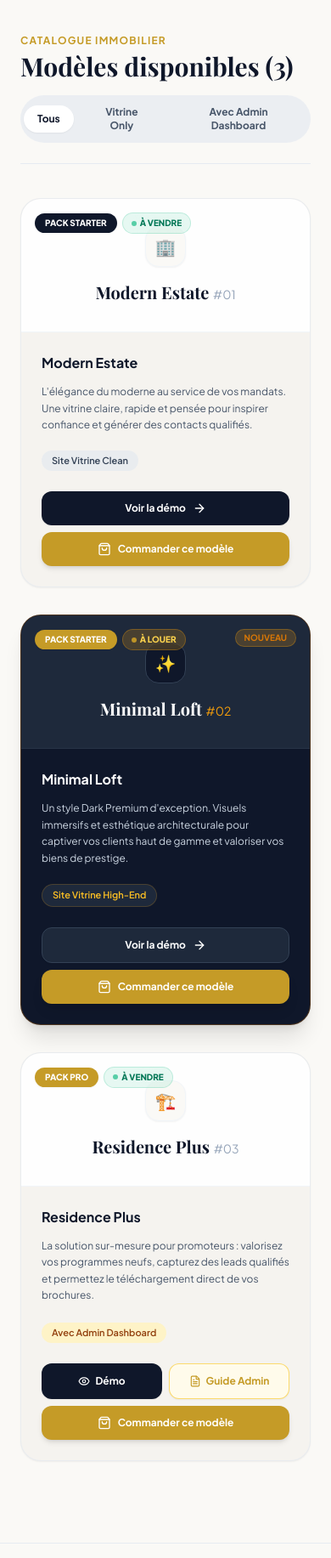
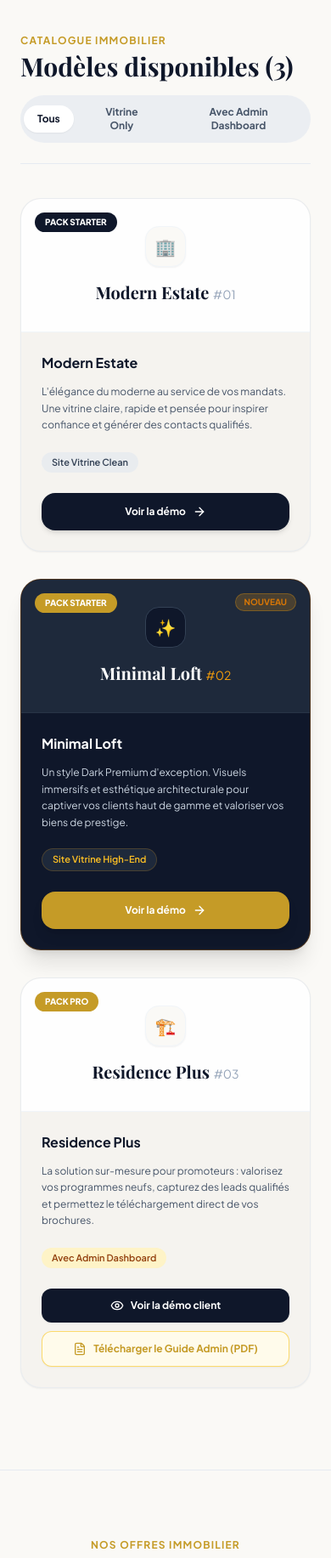
Before and after one commit to zakariaeayadi/zayro_shop, a Django app: page /category/immobilier/ in a window 390 px wide. Shown: the part 470-2303 px from the top of the page at 85% size. Run offline with Django 5.2, Linux system fonts and the light colour scheme; parts of the project's set-up code (start-up, migrations or seed data) failed here and were passed over; some libraries are stand-ins or nearby versions; some web fonts are replaced.

Commit message:
Update immobilier category page with order scroll and design badges

```diff
--- a/templates/store/category_immobilier.html
+++ b/templates/store/category_immobilier.html
@@ -100,15 +100,7 @@
             <div class="model-card model-vitrine bg-[#F5F3EF] rounded-3xl overflow-hidden border border-slate-200/60 shadow-sm hover:shadow-xl transition-all duration-300 flex flex-col justify-between group">
                 <div>
                     <div class="bg-white/90 backdrop-blur p-8 text-center relative border-b border-slate-100">
-                        <!-- Badges Statut & Pack -->
-                        <div class="absolute top-4 left-4 flex items-center gap-1.5">
-                            <span class="bg-[#0F172A] text-white text-[10px] font-extrabold uppercase px-3 py-1 rounded-full shadow-sm">PACK STARTER</span>
-                            <span class="bg-emerald-500/10 text-emerald-700 border border-emerald-500/20 backdrop-blur-md text-[10px] font-extrabold uppercase px-2.5 py-1 rounded-full flex items-center gap-1 font-bold">
-                                <span class="w-1.5 h-1.5 rounded-full bg-emerald-500 animate-pulse"></span>
-                                À VENDRE
-                            </span>
-                        </div>
-
+                        <span class="absolute top-4 left-4 bg-[#0F172A] text-white text-[10px] font-extrabold uppercase px-3 py-1 rounded-full">PACK STARTER</span>
                         <div class="w-12 h-12 bg-[#FAF9F6] rounded-2xl mx-auto mb-4 flex items-center justify-center shadow-sm border border-slate-100 text-xl group-hover:scale-110 transition-transform duration-300">
                             🏢
                         </div>
@@ -120,20 +112,16 @@
                         <p class="text-slate-600 text-xs leading-relaxed">
                             L'élégance du moderne au service de vos mandats. Une vitrine claire, rapide et pensée pour inspirer confiance et générer des contacts qualifiés.
                         </p>
-                        <div class="pt-2 flex items-center gap-2">
+                        <div class="pt-2">
                             <span class="inline-block bg-slate-200/60 text-slate-700 text-[11px] font-semibold px-3 py-1 rounded-full">Site Vitrine Clean</span>
                         </div>
                     </div>
                 </div>
 
-                <div class="p-6 pt-0 space-y-2">
-                    <a href="{% url 'store:demo_modern_estate' %}" target="_blank" class="w-full bg-[#0F172A] hover:bg-slate-800 text-white font-bold text-xs py-3 rounded-xl transition-all flex items-center justify-center gap-2 shadow-sm">
+                <div class="p-6 pt-0">
+                    <a href="{% url 'store:demo_modern_estate' %}" target="_blank" class="w-full bg-[#0F172A] hover:bg-amber-700 text-white font-bold text-xs py-3.5 rounded-2xl transition-all flex items-center justify-center gap-2 shadow-md">
                         <span>Voir la démo</span>
                         <i data-lucide="arrow-right" class="w-4 h-4"></i>
-                    </a>
-                    <a href="#packs-pricing" class="w-full bg-[#C59B27] hover:bg-[#b0881e] text-white font-bold text-xs py-3 rounded-xl transition-all flex items-center justify-center gap-2 shadow-md">
-                        <i data-lucide="shopping-bag" class="w-4 h-4"></i>
-                        <span>Commander ce modèle</span>
                     </a>
                 </div>
             </div>
@@ -142,16 +130,8 @@
             <div class="model-card model-vitrine bg-[#0F172A] rounded-3xl border border-amber-600/30 overflow-hidden shadow-xl hover:shadow-2xl transition-all duration-300 flex flex-col justify-between relative group transform md:-translate-y-2">
                 <div>
                     <div class="bg-[#1E293B] p-8 text-center relative border-b border-slate-700/50">
-                        <!-- Badges Statut & Pack -->
-                        <div class="absolute top-4 left-4 flex items-center gap-1.5">
-                            <span class="bg-[#C59B27] text-white text-[10px] font-extrabold uppercase px-3 py-1 rounded-full shadow-sm">PACK STARTER</span>
-                            <span class="bg-amber-500/20 text-amber-300 border border-amber-500/30 backdrop-blur-md text-[10px] font-extrabold uppercase px-2.5 py-1 rounded-full flex items-center gap-1 font-bold">
-                                <span class="w-1.5 h-1.5 rounded-full bg-amber-400 animate-pulse"></span>
-                                À LOUER
-                            </span>
-                        </div>
+                        <span class="absolute top-4 left-4 bg-[#C59B27] text-white text-[10px] font-extrabold uppercase px-3 py-1 rounded-full">PACK STARTER</span>
                         <span class="absolute top-4 right-4 bg-amber-500/20 text-[#D97706] border border-amber-500/30 text-[10px] font-bold uppercase px-2.5 py-0.5 rounded-full">NOUVEAU</span>
-
                         <div class="w-12 h-12 bg-[#0F172A] rounded-2xl mx-auto mb-4 flex items-center justify-center border border-slate-700 text-xl group-hover:scale-110 transition-transform duration-300">
                             ✨
                         </div>
@@ -169,14 +149,10 @@
                     </div>
                 </div>
 
-                <div class="p-6 pt-0 space-y-2">
-                    <a href="{% url 'store:demo_minimal_loft' %}" target="_blank" class="w-full bg-[#1E293B] hover:bg-slate-700 text-white font-bold text-xs py-3 rounded-xl transition-all flex items-center justify-center gap-2 border border-slate-700 shadow-sm">
+                <div class="p-6 pt-0">
+                    <a href="{% url 'store:demo_minimal_loft' %}" target="_blank" class="w-full bg-[#C59B27] hover:bg-[#b0881e] text-white font-bold text-xs py-3.5 rounded-2xl transition-all flex items-center justify-center gap-2 shadow-lg">
                         <span>Voir la démo</span>
                         <i data-lucide="arrow-right" class="w-4 h-4"></i>
-                    </a>
-                    <a href="#packs-pricing" class="w-full bg-[#C59B27] hover:bg-[#b0881e] text-white font-bold text-xs py-3 rounded-xl transition-all flex items-center justify-center gap-2 shadow-lg">
-                        <i data-lucide="shopping-bag" class="w-4 h-4"></i>
-                        <span>Commander ce modèle</span>
                     </a>
                 </div>
             </div>
@@ -185,15 +161,7 @@
             <div class="model-card model-pro bg-[#F5F3EF] rounded-3xl border border-slate-200/60 overflow-hidden shadow-sm hover:shadow-xl transition-all duration-300 flex flex-col justify-between group">
                 <div>
                     <div class="bg-white/90 backdrop-blur p-8 text-center relative border-b border-slate-100">
-                        <!-- Badges Statut & Pack -->
-                        <div class="absolute top-4 left-4 flex items-center gap-1.5">
-                            <span class="bg-[#C59B27] text-white text-[10px] font-extrabold uppercase px-3 py-1 rounded-full shadow-sm">PACK PRO</span>
-                            <span class="bg-emerald-500/10 text-emerald-700 border border-emerald-500/20 backdrop-blur-md text-[10px] font-extrabold uppercase px-2.5 py-1 rounded-full flex items-center gap-1 font-bold">
-                                <span class="w-1.5 h-1.5 rounded-full bg-emerald-500 animate-pulse"></span>
-                                À VENDRE
-                            </span>
-                        </div>
-
+                        <span class="absolute top-4 left-4 bg-[#C59B27] text-white text-[10px] font-extrabold uppercase px-3 py-1 rounded-full">PACK PRO</span>
                         <div class="w-12 h-12 bg-[#FAF9F6] rounded-2xl mx-auto mb-4 flex items-center justify-center shadow-sm border border-slate-100 text-xl group-hover:scale-110 transition-transform duration-300">
                             🏗️
                         </div>
@@ -211,23 +179,16 @@
                     </div>
                 </div>
 
-                <div class="p-6 pt-0 space-y-2">
-                    <div class="grid grid-cols-2 gap-2">
-                        <a href="{% url 'store:demo_residence_plus' %}" target="_blank" class="bg-[#0F172A] hover:bg-slate-800 text-white font-bold text-xs py-3 rounded-xl transition-all flex items-center justify-center gap-1.5 shadow-sm">
-                            <i data-lucide="eye" class="w-3.5 h-3.5"></i>
-                            <span>Démo</span>
-                        </a>
+                <div class="p-6 pt-0 space-y-2.5">
+                    <a href="{% url 'store:demo_residence_plus' %}" target="_blank" class="w-full bg-[#0F172A] hover:bg-slate-800 text-white font-bold text-xs py-3 rounded-xl transition-all flex items-center justify-center gap-2 shadow-sm">
+                        <i data-lucide="eye" class="w-4 h-4"></i>
+                        <span>Voir la démo client</span>
+                    </a>
 
-                        <button onclick="openAdminGuideModal()" class="bg-amber-50 hover:bg-amber-100 text-[#C59B27] border border-amber-300/80 font-bold text-xs py-3 rounded-xl transition-all flex items-center justify-center gap-1.5 shadow-sm">
-                            <i data-lucide="file-text" class="w-3.5 h-3.5"></i>
-                            <span>Guide Admin</span>
-                        </button>
-                    </div>
-
-                    <a href="#packs-pricing" class="w-full bg-[#C59B27] hover:bg-[#b0881e] text-white font-bold text-xs py-3 rounded-xl transition-all flex items-center justify-center gap-2 shadow-md">
-                        <i data-lucide="shopping-bag" class="w-4 h-4"></i>
-                        <span>Commander ce modèle</span>
-                    </a>
+                    <button onclick="openAdminGuideModal()" class="w-full bg-amber-50 hover:bg-amber-100 text-[#C59B27] border border-amber-300/80 font-bold text-xs py-3 rounded-xl transition-all flex items-center justify-center gap-2 shadow-sm">
+                        <i data-lucide="file-text" class="w-4 h-4"></i>
+                        <span>Télécharger le Guide Admin (PDF)</span>
+                    </button>
                 </div>
             </div>
 
@@ -344,6 +305,7 @@
                 </ul>
             </div>
 
+            <!-- Télécharger directement le PDF généré static (Fichier Python/Django) -->
             <a href="{% static 'store/pdf/Guide_Utilisation_Admin_Immobilier.pdf' %}" download target="_blank" class="w-full mt-4 bg-[#0F172A] hover:bg-slate-800 text-white font-bold text-xs py-4 rounded-2xl transition-all flex items-center justify-center gap-2 shadow-lg">
                 <i data-lucide="download" class="w-4 h-4"></i>
                 <span>Télécharger le Guide Admin (PDF)</span>
```
